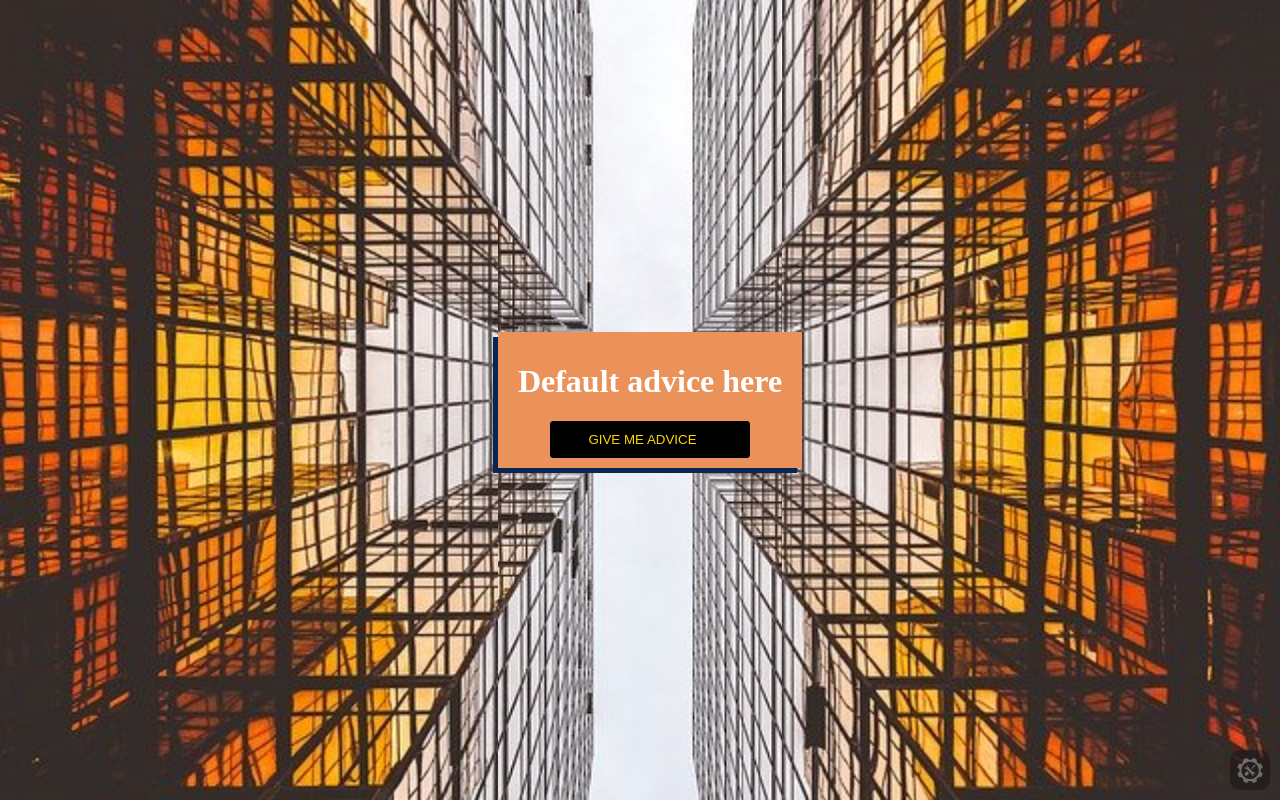
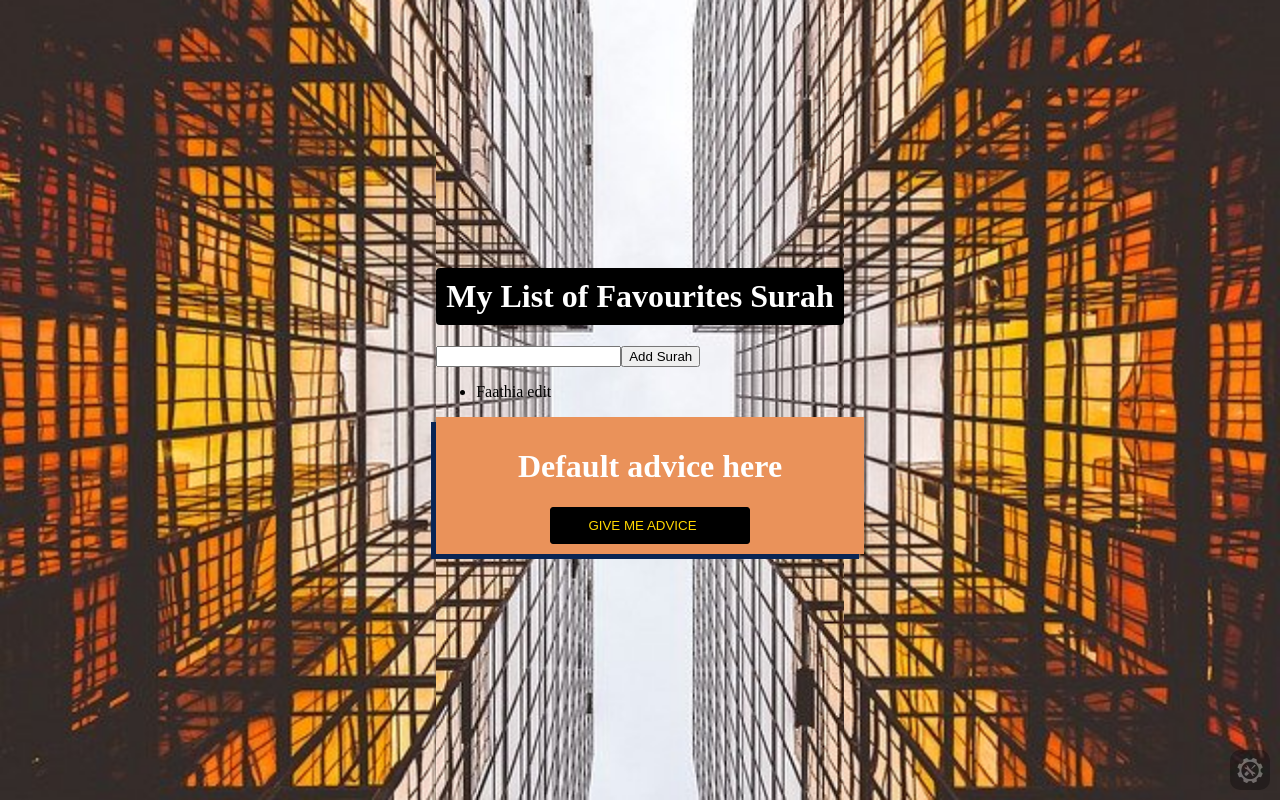
Before and after one commit to Fattylee/fattylee-react-advice-app, a React (Create React App) app: page / in a window 1280 px wide. Built offline with nearby package versions, Linux system fonts and the light colour scheme; no server answers.

Commit message:
complete CRUD on my favoute list it was done using useState hook

```diff
--- a/src/App.css
+++ b/src/App.css
@@ -10,6 +10,13 @@ body {
   display: flex;
   justify-content: center;
   align-items: center;
+}
+
+h1.list {
+  color: white;
+  background: black;
+  padding: 10px;
+  border-radius: 4px;
 }
 
 .card {
@@ -32,6 +39,7 @@ body {
 .card h1 {
   font-size: 1.5rem;
 }
+
 .card button {
   padding: 10px 15px;
   border: none;
--- a/src/App.js
+++ b/src/App.js
@@ -1,4 +1,5 @@
 import React, { Fragment, useState, useEffect } from "react";
+import List from "./List";
 
 import "./App.css";
 
@@ -24,6 +25,7 @@ const App = () => {
 
   return (
     <Fragment>
+      <List />
       <div className={adviceState.error ? "modal-bg slide" : "modal-bg"}>
         <div className={adviceState.error ? "modal slide" : "modal"}>
           <p>{adviceState.errorMessage}</p>
--- /dev/null
+++ b/src/List.js
@@ -0,0 +1,65 @@
+import React, { useState } from "react";
+import uniqueID from "./helpers/uuid";
+
+const List = () => {
+  const [surahs, setSurahs] = useState([{ id: uniqueID(), surah: "Faathia" }]);
+  const [val, setVal] = useState("");
+  const [isEdit, setEdit] = useState(false);
+  const [editId, setEditId] = useState("");
+
+  const deleteSurah = (e) => {
+    const id = e.target.getAttribute("data-id");
+    setSurahs((prevSurahs) =>
+      prevSurahs.filter(({ id: itemID }) => itemID !== id)
+    );
+  };
+
+  const addSurah = (e) => {
+    e.preventDefault();
+    if (!val.trim()) return;
+
+    if (!isEdit) {
+      setSurahs((prevSurah) => [...prevSurah, { id: uniqueID(), surah: val }]);
+    } else {
+      const index = surahs.findIndex(({ id }) => id === editId);
+      const { id } = surahs[index];
+      surahs.splice(index, 1, { id, surah: val });
+    }
+
+    setVal("");
+    setEdit(false);
+  };
+
+  const editSurah = (e) => {
+    const id = e.target.parentElement.getAttribute("data-id");
+    const index = surahs.findIndex(({ id: itemID }) => itemID === id);
+    const { surah } = surahs[index];
+    setEdit(true);
+    setEditId(id);
+    setVal(surah);
+  };
+
+  const itemsList = surahs.map(({ id, surah }) => (
+    <li data-id={id} onClick={deleteSurah} key={id}>
+      {surah} <span onClick={editSurah}>edit</span>
+    </li>
+  ));
+
+  const handleChange = (e) => {
+    const inputVal = e.target.value;
+    setVal(() => inputVal);
+  };
+
+  return (
+    <>
+      <h1 className="list">My List of Favourites Surah</h1>
+      <form onSubmit={addSurah}>
+        <input type="text" value={val} onChange={handleChange} />
+        <button>{!isEdit ? "Add Surah" : "Edit Surah"}</button>
+      </form>
+      <ul id="list-of-surahs">{itemsList}</ul>
+    </>
+  );
+};
+
+export default List;
--- /dev/null
+++ b/src/helpers/uuid.js
@@ -0,0 +1,7 @@
+const uniqueID = () =>
+  Array(30)
+    .fill(0)
+    .map((item) => ((Math.random() * 36) | 0).toString(36))
+    .join("");
+
+export default uniqueID;
```
